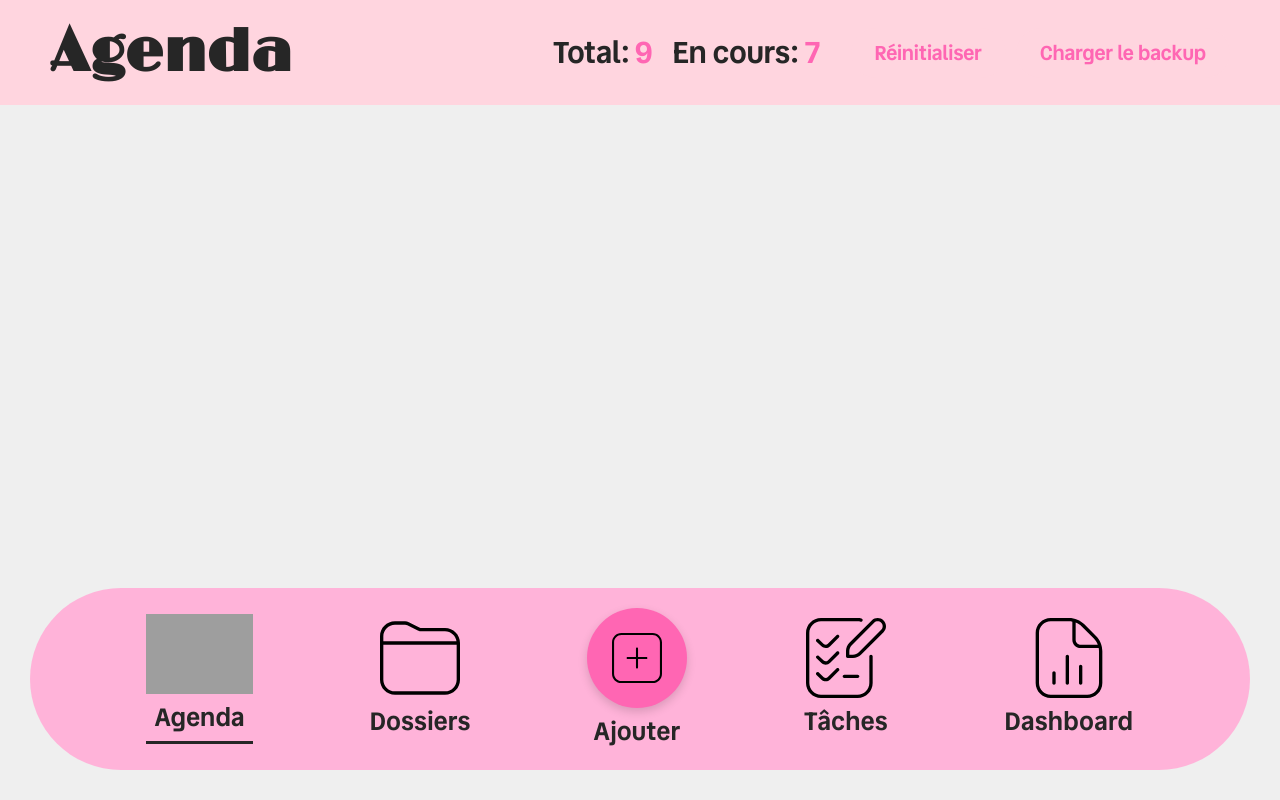
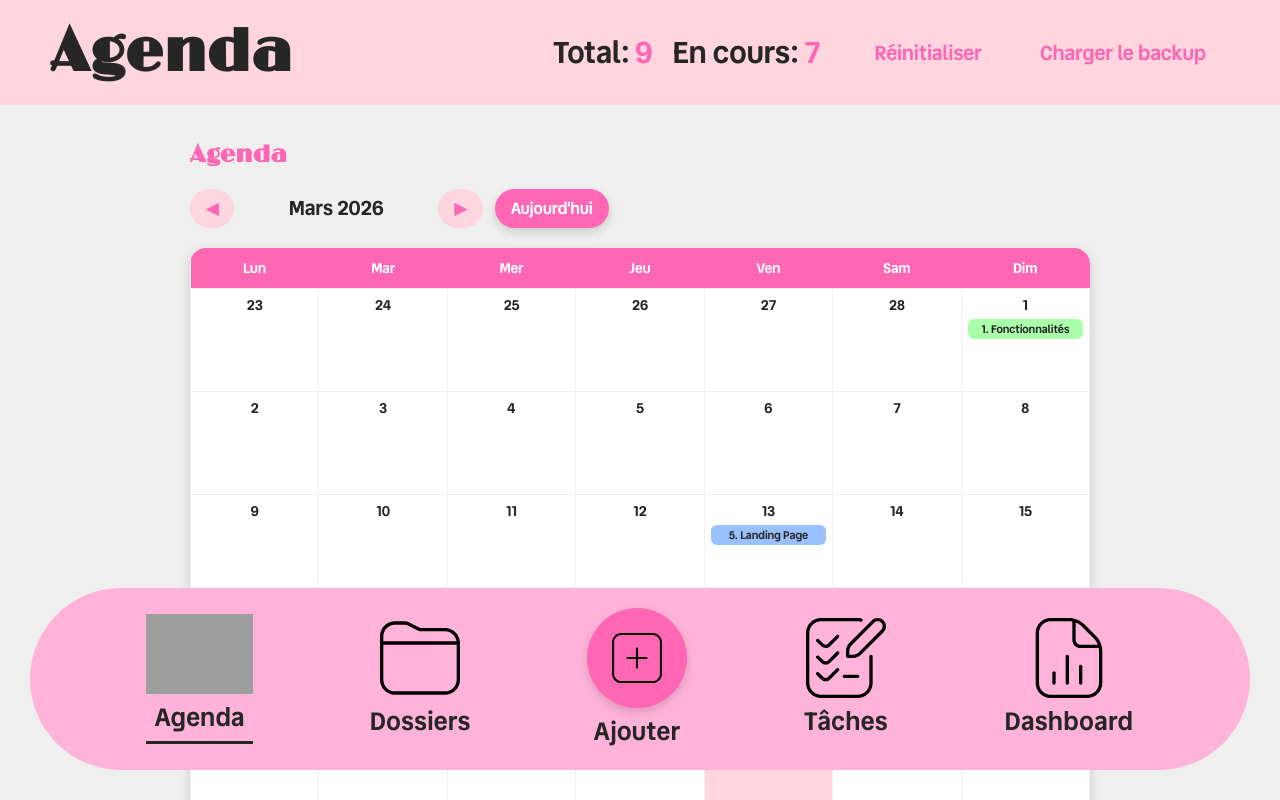
Before and after one commit to claire-arsena/ToDo-List, a React (Create React App) app in the folder ma-liste/: page /agenda in a window 1280 px wide. Shown: the top 800 px of the page. Built offline with nearby package versions, Linux system fonts and the light colour scheme; grey boxes are pictures that could not be loaded.

Commit message:
feat : agenda pour repertorier les taches

```diff
--- a/ma-liste/src/styles/Agenda.css
+++ b/ma-liste/src/styles/Agenda.css
@@ -1 +1,93 @@
 @import './Variables.css';
+
+.agenda {
+  padding: 20px;
+  max-width: 900px;
+  margin: 0 auto;
+}
+
+.agenda h1 {
+  color: var(--color-pink-dark);
+  text-align: left;
+  margin-bottom: 20px;
+}
+
+.agenda-nav {
+  display: flex;
+  align-items: center;
+  gap: 12px;
+  margin-bottom: 20px;
+}
+
+.agenda-month {
+  font-size: 20px;
+  color: var(--color-gray-dark);
+  min-width: 180px;
+  text-align: center;
+}
+
+.agenda-grid {
+  width: 100%;
+  border-collapse: collapse;
+  background-color: var(--color-white);
+  border-radius: 16px;
+  overflow: hidden;
+  box-shadow: 0 4px 12px var(--color-shadow);
+  table-layout: fixed;
+}
+
+.agenda-grid th {
+  background-color: var(--color-pink-dark);
+  color: var(--color-white);
+  padding: 10px 4px;
+  font-size: 14px;
+  text-align: center;
+}
+
+.agenda-grid td {
+  border: 1px solid var(--color-gray-light);
+  vertical-align: top;
+  padding: 6px;
+  height: 90px;
+}
+
+.agenda-grid td em {
+  display: block;
+  font-style: normal;
+  font-weight: bold;
+  font-size: 14px;
+  color: var(--color-gray-dark);
+  margin-bottom: 4px;
+}
+
+.agenda-outside em {
+  color: var(--color-gray-medium);
+}
+
+.agenda-today {
+  background-color: var(--color-pink-light);
+}
+
+.agenda-today em {
+  color: var(--color-pink-dark);
+}
+
+.agenda-grid ul {
+  list-style: none;
+  padding: 0;
+  margin: 0;
+  display: flex;
+  flex-direction: column;
+  gap: 3px;
+}
+
+.agenda-grid li {
+  padding: 2px 6px;
+  border-radius: 6px;
+  font-size: 11px;
+  font-weight: bold;
+  color: var(--color-gray-dark);
+  white-space: nowrap;
+  overflow: hidden;
+  text-overflow: ellipsis;
+}
--- a/ma-liste/src/views/Agenda.js
+++ b/ma-liste/src/views/Agenda.js
@@ -1,7 +1,95 @@
+import { useContext, useState, useMemo } from 'react';
+import { TodoContext } from '../ctx/TodoContext';
+import { ETATS } from '../config/constants';
+import '../styles/Agenda.css';
+
+const DAYS = ['Lun', 'Mar', 'Mer', 'Jeu', 'Ven', 'Sam', 'Dim'];
+const MONTHS = [
+  'Janvier', 'Février', 'Mars', 'Avril', 'Mai', 'Juin',
+  'Juillet', 'Août', 'Septembre', 'Octobre', 'Novembre', 'Décembre'
+];
+
+const STATUS_COLORS = {
+  [ETATS.NOUVEAU]: '--color-status-new',
+  [ETATS.EN_COURS]: '--color-status-progress',
+  [ETATS.REUSSI]: '--color-status-done',
+  [ETATS.EN_ATTENTE]: '--color-status-waiting',
+  [ETATS.ABANDONNE]: '--color-status-cancelled',
+};
+
 function Agenda() {
-    return (
-        <section className="agenda">
-        </section>
-    )
+  const { tasks } = useContext(TodoContext);
+  const [current, setCurrent] = useState(new Date());
+  const year = current.getFullYear();
+  const month = current.getMonth();
+  const today = new Date().toISOString().split('T')[0];
+
+  const tasksByDate = useMemo(() => {
+    const map = new Map();
+    tasks.forEach(t => {
+      if (!t.dueDate) return;
+      if (!map.has(t.dueDate)) map.set(t.dueDate, []);
+      map.get(t.dueDate).push(t);
+    });
+    return map;
+  }, [tasks]);
+
+  const days = useMemo(() => {
+    const first = new Date(year, month, 1).getDay();
+    const start = first === 0 ? 6 : first - 1;
+    const lastDate = new Date(year, month + 1, 0).getDate();
+    const prevLast = new Date(year, month, 0).getDate();
+    const result = [];
+
+    for (let i = start - 1; i >= 0; i--)
+      result.push({ day: prevLast - i, out: true });
+
+    for (let d = 1; d <= lastDate; d++)
+      result.push({ day: d, out: false, date: `${year}-${String(month + 1).padStart(2, '0')}-${String(d).padStart(2, '0')}` });
+
+    while (result.length % 7 !== 0)
+      result.push({ day: result.length - start - lastDate + 1, out: true });
+
+    return result;
+  }, [year, month]);
+
+  const weeks = [];
+  for (let i = 0; i < days.length; i += 7) weeks.push(days.slice(i, i + 7));
+
+  return (
+    <section className="agenda">
+      <h1>Agenda</h1>
+      <nav className="agenda-nav">
+        <button className="btn btn-small btn-secondary" onClick={() => setCurrent(new Date(year, month - 1, 1))}>◀</button>
+        <strong className="agenda-month">{MONTHS[month]} {year}</strong>
+        <button className="btn btn-small btn-secondary" onClick={() => setCurrent(new Date(year, month + 1, 1))}>▶</button>
+        <button className="btn btn-small btn-primary" onClick={() => setCurrent(new Date())}>Aujourd'hui</button>
+      </nav>
+      <table className="agenda-grid">
+        <thead>
+          <tr>{DAYS.map(d => <th key={d}>{d}</th>)}</tr>
+        </thead>
+        <tbody>
+          {weeks.map((week, wi) => (
+            <tr key={wi}>
+              {week.map((cell, ci) => (
+                <td key={ci} className={(cell.out ? 'agenda-outside ' : '') + (cell.date === today ? 'agenda-today' : '')}>
+                  <em>{cell.day}</em>
+                  {cell.date && tasksByDate.has(cell.date) && (
+                    <ul>
+                      {tasksByDate.get(cell.date).map(t => (
+                        <li key={t.id} style={{ backgroundColor: `var(${STATUS_COLORS[t.status] || '--color-pink-light'})` }}>{t.title}</li>
+                      ))}
+                    </ul>
+                  )}
+                </td>
+              ))}
+            </tr>
+          ))}
+        </tbody>
+      </table>
+    </section>
+  );
 }
+
 export default Agenda;
```
